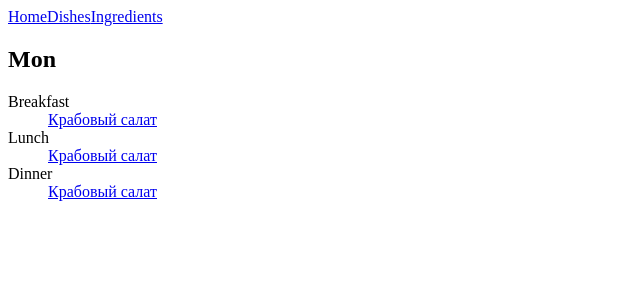
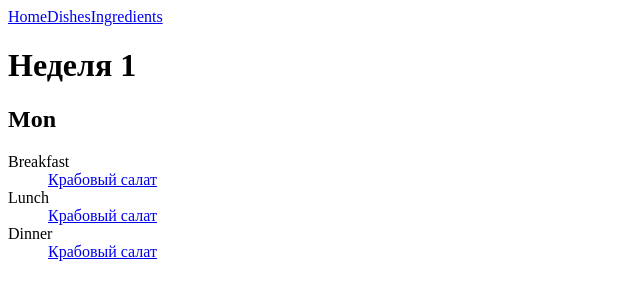
Before and after one commit to znamilya/menu-builder, a Next.js app: page / in a window 1280 px wide. Shown: the top 300 px of the page, without its empty margins (0-640 px from the left). Built offline with nearby package versions, Linux system fonts and the light colour scheme.

Commit message:
feat: add weekMenu title

```diff
--- a/src/components/modules/WeekMenu/WeekMenu.tsx
+++ b/src/components/modules/WeekMenu/WeekMenu.tsx
@@ -10,6 +10,7 @@ type Props = {
 const WeekMenuModule = ({ weekMenu }: Props) => {
   return (
     <div>
+      <h1>{weekMenu.title}</h1>
       {weekMenu.daysMenu.map((dayMenu) => (
         <section key={dayMenu.day}>
           <h2>{dayMenu.day}</h2>
--- a/src/fakeData/weekMenu.ts
+++ b/src/fakeData/weekMenu.ts
@@ -4,6 +4,7 @@ import dishes from "./dishes";
 
 export default {
   id: 1,
+  title: "Неделя 1",
   price: 100,
   daysMenu: [
     {
--- a/src/types.ts
+++ b/src/types.ts
@@ -24,6 +24,7 @@ export type DayMenu = {
 
 export type WeekMenu = {
   id: number;
+  title: string;
   price: number;
   daysMenu: DayMenu[];
 };
```
